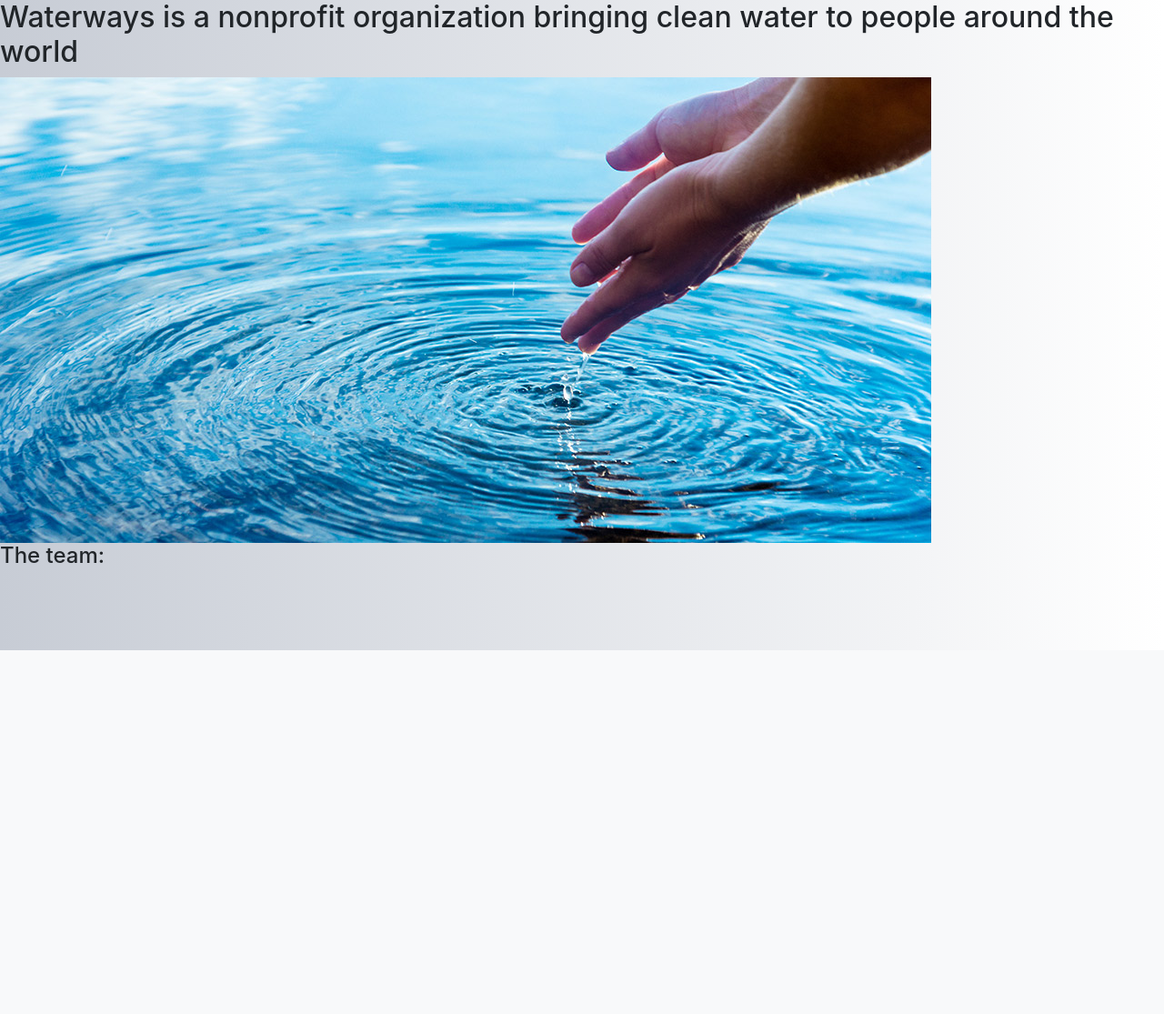
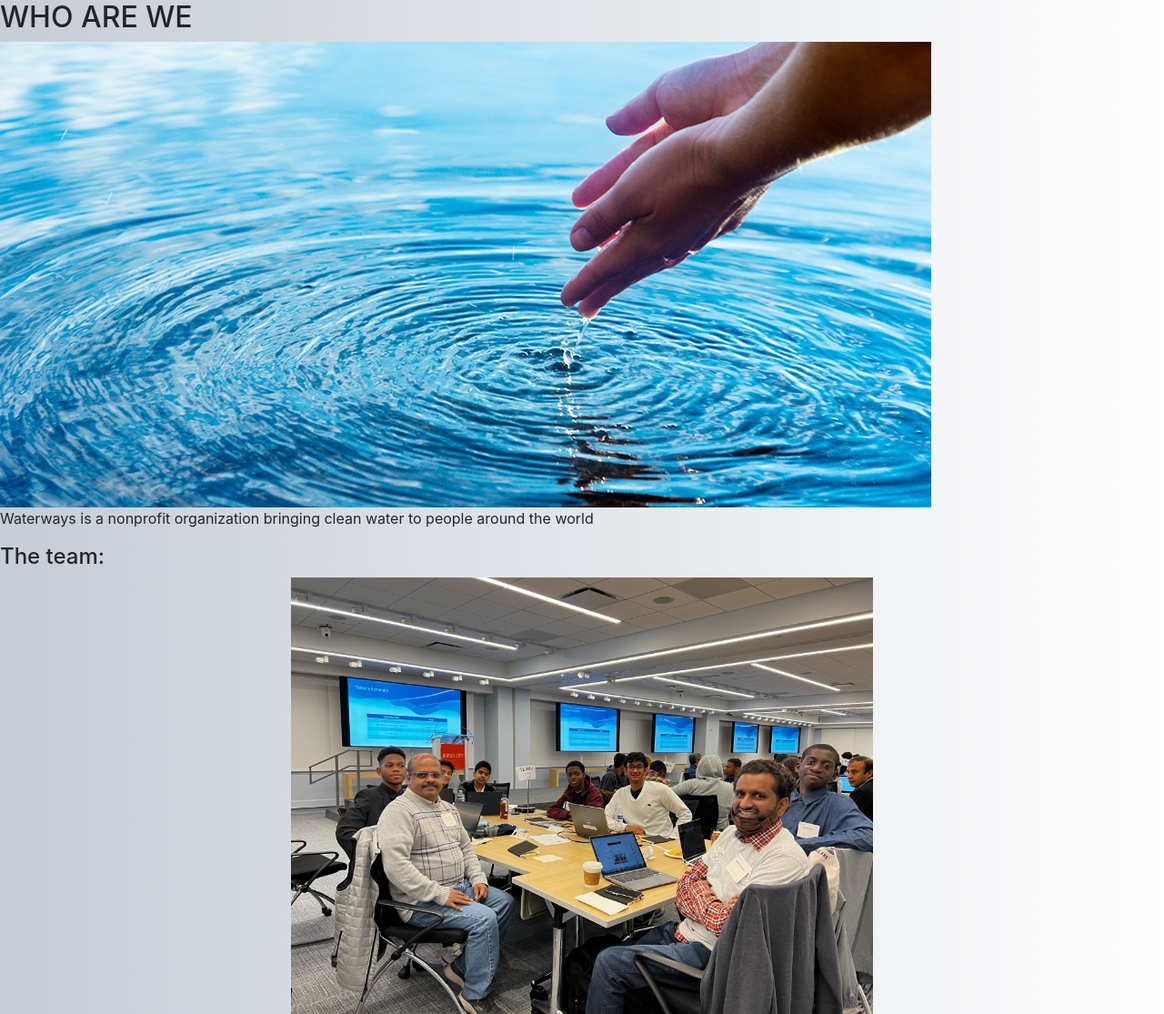
Before and after one commit to Mitchel-debug/Clean-Water-Solution, a Django app: page /about in a window 1280 px wide. Shown: the part 85-1200 px from the top of the page at 91% size. Before the commit the page ends 800 px from the top, so only its background shows below. Run offline with Django 4.2, Linux system fonts and the light colour scheme; some libraries are stand-ins or nearby versions.

Commit message:
added stuff

```diff
--- a/cleanWater/static/cleanWater/styles.css
+++ b/cleanWater/static/cleanWater/styles.css
@@ -74,6 +74,12 @@ body{
 .card img{
     max-width: 200px;
     height: 200px;
+}
+#idk4{
+    display: block;
+    margin-left: auto;
+    margin-right: auto;
+    width: 50%;
 }
 
 .card2 h5{
--- a/cleanWater/templates/cleanWater/about.html
+++ b/cleanWater/templates/cleanWater/about.html
@@ -3,13 +3,17 @@
 
 {% load static %}
     <h2>
-        Waterways is a nonprofit organization bringing clean water to people around the world
+        WHO ARE WE
     </h2>
 
     <img src="{% static 'cleanWater/media/logo.jpg' %}" alt="">
-
+    <div class="thirdSection">
+        <p>Waterways is a nonprofit organization bringing clean water to people around the world</p>
+    </div>
     <div>
         <h4>The team:</h4>
-
+        <div class="fourthSection">
+            <img id="idk4" width="500px" src="{% static 'cleanWater/media/IMG_6154.jpg'%}" alt="">
+        </div>
     </div>
 {% endblock %}
```
Also changed, not shown: 5 other files.
